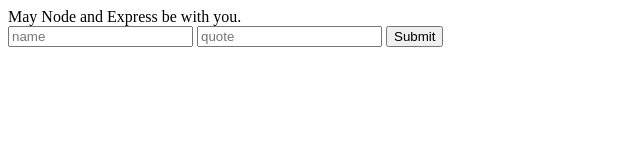
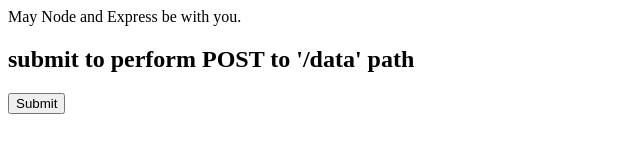
Before and after one commit to gumruyanzh/data-collector, a website: page index.html in a window 1280 px wide. Shown: the whole page, without its empty margins (0-640 px from the left). Drawn offline with Linux system fonts and the light colour scheme.

Commit message:
index change

```diff
--- a/index.html
+++ b/index.html
@@ -8,8 +8,7 @@
   May Node and Express be with you.
 
 <form action="/data" method="POST">
-  <input type="text" placeholder="name" name="name">
-  <input type="text" placeholder="quote" name="quote">
+  <h2>submit to perform POST to '/data' path</h2>
   <button type="submit">Submit</button>
 </form>
 </body>
```
